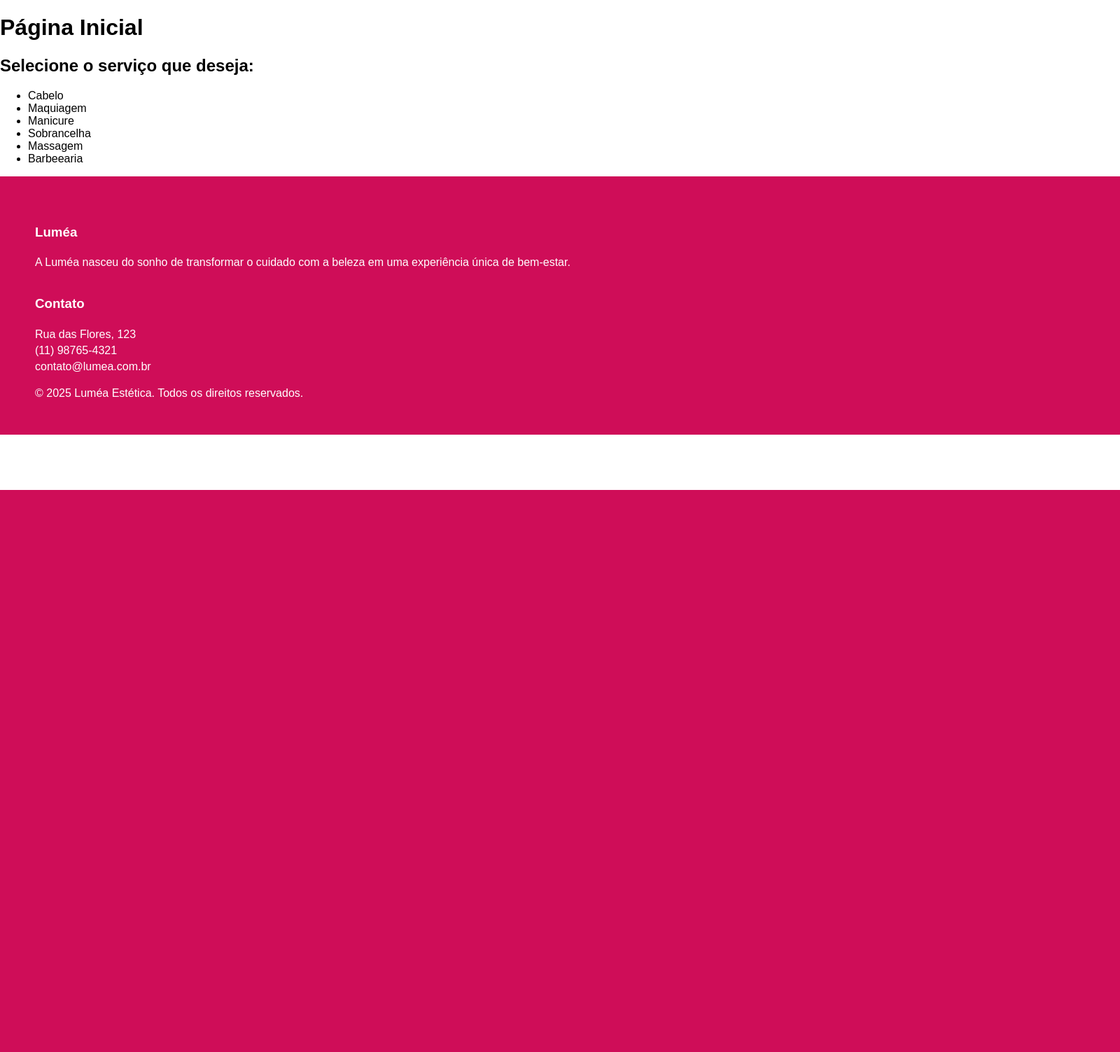
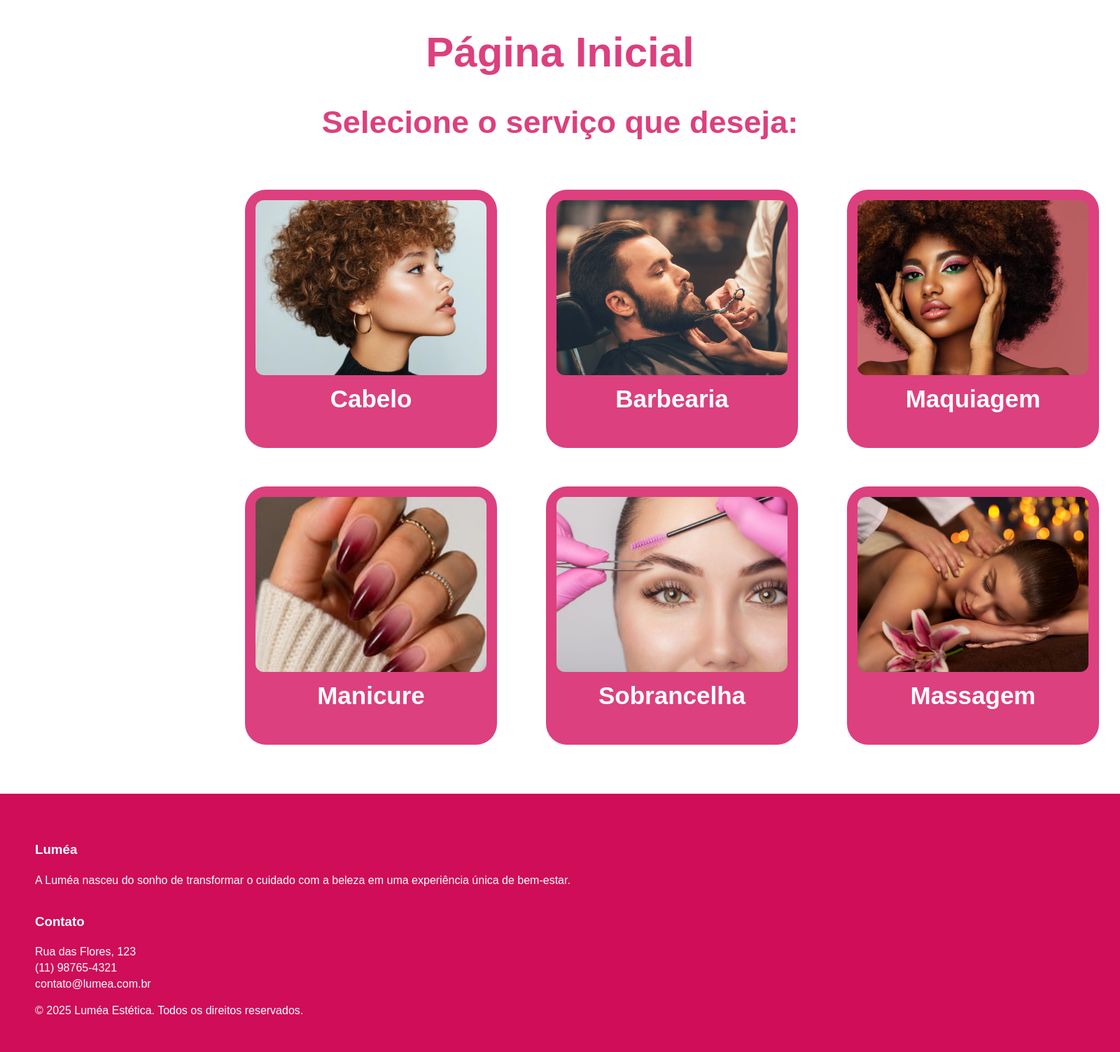
Before and after one commit to Marianamachado455/DAW, a PHP site: page /daw/av2/pages/pagInicial.html in a window 1600 px wide. Shown: the part 100-1603 px from the top of the page at 70% size. Before the commit the page ends 800 px from the top, so only its background shows below. Run offline with PHP 8.4, Linux system fonts and the light colour scheme.

Commit message:
Adicionando pag Inicial basica

```diff
--- a/av2/app.js
+++ b/av2/app.js
@@ -15,30 +15,38 @@ function ajax(method, url, data, callback) {
 }
 
 // Adicionar Usuario
-function criarConta() {
-  window.location.href = "../index.html";
+function criarConta(event) {
+  event.preventDefault();
   var nome = document.getElementById("nome").value;
   var email = document.getElementById("email").value;
   var cpf = document.getElementById("cpf").value;
   var dta_nascimento = document.getElementById("data_nascimento").value;
   var telefone = document.getElementById("telefone").value;
   var senha = document.getElementById("senha").value;
-  var confirmacaoSenha = document.getElementById("confirmacao_senha").value;
+  var confirmacaoSenha = document.getElementById("confirmar-senha").value;
 
-  if (senha !== confirmacaoSenha) {
+  if (senha != confirmacaoSenha) {
     alert("As senhas não coincidem!");
     return;
   }
 
-  ajax("POST", "api/createUsuario.php", "nome=" + encodeURIComponent(nome) +
+  ajax("POST", "../api/createUsuario.php", "nome=" + encodeURIComponent(nome) +
     "&email=" + encodeURIComponent(email) + "&cpf=" + encodeURIComponent(cpf) +
     "&dta_nascimento=" + encodeURIComponent(dta_nascimento) +
     "&telefone=" + encodeURIComponent(telefone) +
     "&senha=" + encodeURIComponent(senha),
     function(res){
-      alert("Usuário cadastrado!");
       window.location.href = "../index.html";
+      console.log("Usuário criado com sucesso!");
   });
+}
+
+function escolherServicoeTipo(event) {
+  event.preventDefault();
+  var servico = event.currentTarget.getAttribute("servico");
+  console.log(servico);
+
+
 }
 
 // Carregar itens
--- a/av2/index.html
+++ b/av2/index.html
@@ -26,12 +26,12 @@
 
             <div class="campo-centralizado">
                 <label>Email</label>
-                <input type="text" class="input-normal">
+                <input type="text" class="input-normal" required>
             </div>
 
             <div class="campo-centralizado">
                 <label>Senha</label>
-                <input type="password" class="input-normal">
+                <input type="password" class="input-normal" required>
             </div>
 
             <div class="Checkbox-login">
--- a/av2/pages/pagInicial.html
+++ b/av2/pages/pagInicial.html
@@ -17,17 +17,41 @@
             </ul>
         </nav>
     </header>
-    <h1>Página Inicial</h1>
-    <h2>Selecione o serviço que deseja:</h2>
-    <ul>
-        <li><a href="agendamento.html">Cabelo</a></li>
-        <li><a href="agendamento.html">Maquiagem</a></li>
-        <li><a href="agendamento.html">Manicure</a></li>
-        <li><a href="agendamento.html">Sobrancelha</a></li>
-        <li><a href="agendamento.html">Massagem</a></li>
-        <li><a href="agendamento.html">Barbeearia</a></li>
-    </ul>
+    <main>
+        <h1>Página Inicial</h1>
+        <h2 style="text-align: center;">Selecione o serviço que deseja:</h2>
+        <div class="grid-servicos">
+            <div class="item" serviço="Cabelo" onclick="escolherServicoeTipo(event)">
+                <img src="../imgs/imgCabelo.jpg" alt="">
+                <p>Cabelo</p>
+            </div>
 
+            <div class="item" serviço="Barbearia" onclick="escolherServicoeTipo(event)">
+                <img src="../imgs/imgBarbearia.jpg" alt="">
+                <p>Barbearia</p>
+            </div>
+
+            <div class="item" serviço="Maquiagem" onclick="escolherServicoeTipo(event)">
+                <img src="../imgs/imgMaquiagem.jpg" alt="">
+                <p>Maquiagem</p>
+            </div>
+
+            <div class="item" serviço="Manicure" onclick="escolherServicoeTipo(event)">
+                <img src="../imgs/imgUnha.jpg" alt="">
+                <p>Manicure</p>
+            </div>
+
+            <div class="item" serviço="Sobrancelha" onclick="escolherServicoeTipo(event)">
+                <img src="../imgs/imgSobrancelha.jpg" alt="">
+                <p>Sobrancelha</p>
+            </div>
+
+            <div class="item" serviço="Massagem" onclick="escolherServicoeTipo(event)">
+                <img src="../imgs/imgMassagem.avif" alt="">
+                <p>Massagem</p>
+            </div>
+        </div>
+    </main>
 
     <footer>
         <section class="sobre">
--- a/av2/style.css
+++ b/av2/style.css
@@ -30,6 +30,20 @@ a {
     color: black;
     text-decoration: none;
 }
+
+main h1 {
+    text-align: center;
+    color: #dc407e;
+    font-size: 60px;
+    font-weight: bold;
+}
+
+main h2{
+    text-align: center;
+    color: #dc407e;
+    font-size: 45px;
+}
+
 
 
 .pagina-login {
@@ -190,3 +204,49 @@ footer section {
     justify-content: space-between;
     align-items: center;
 }
+
+#formCadastro {
+    display: flex;
+    flex-direction: column;
+    gap: 20px;
+}
+
+/* especifico pag inicio */
+.grid-servicos{
+
+    display: grid;
+    grid-template-columns: repeat(3, 1fr);
+    gap: 55px 70px;
+
+    margin-left: 350px;
+    margin-top: 70px;
+    margin-bottom: 70px;
+    width: fit-content;
+}
+
+.item{
+    text-align: center;
+    cursor: pointer;
+    transition: .2s;
+    padding: 15px;
+    border-radius: 30px;
+    background-color: #dc407e;
+}
+
+.item:hover{
+    transform: scale(1.05);
+}
+
+.item img{
+    width: 330px;
+    height: 250px;
+    object-fit: cover;
+    border-radius: 12px;
+}
+
+.item p{
+    margin-top: 10px;
+    font-size: 35px;
+    font-weight: 600;
+    color: white;
+}
```
Also changed, not shown: av2/api/createUsuario.php (+5 -2 lines), av2/pages/CadastroUsuario.html (+15 -11 lines), av2/pages/escolhaData.html (added, +47 -0 lines), av2/imgs/imgBarbearia.jpg (added), av2/imgs/imgCabelo.jpg (added), av2/imgs/imgMaquiagem.jpg (added), av2/imgs/imgMassagem.avif (added), av2/imgs/imgSobrancelha.jpg (added), av2/imgs/imgUnha.jpg (added).
